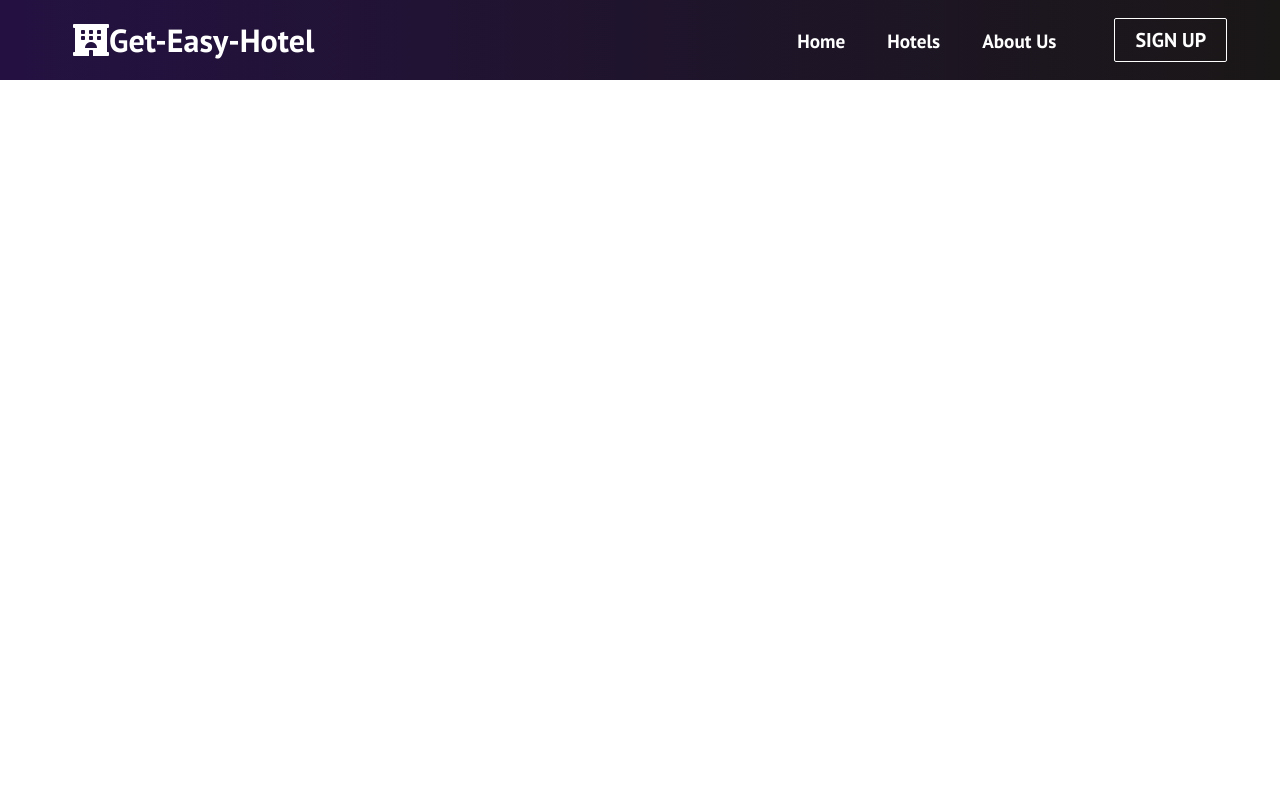
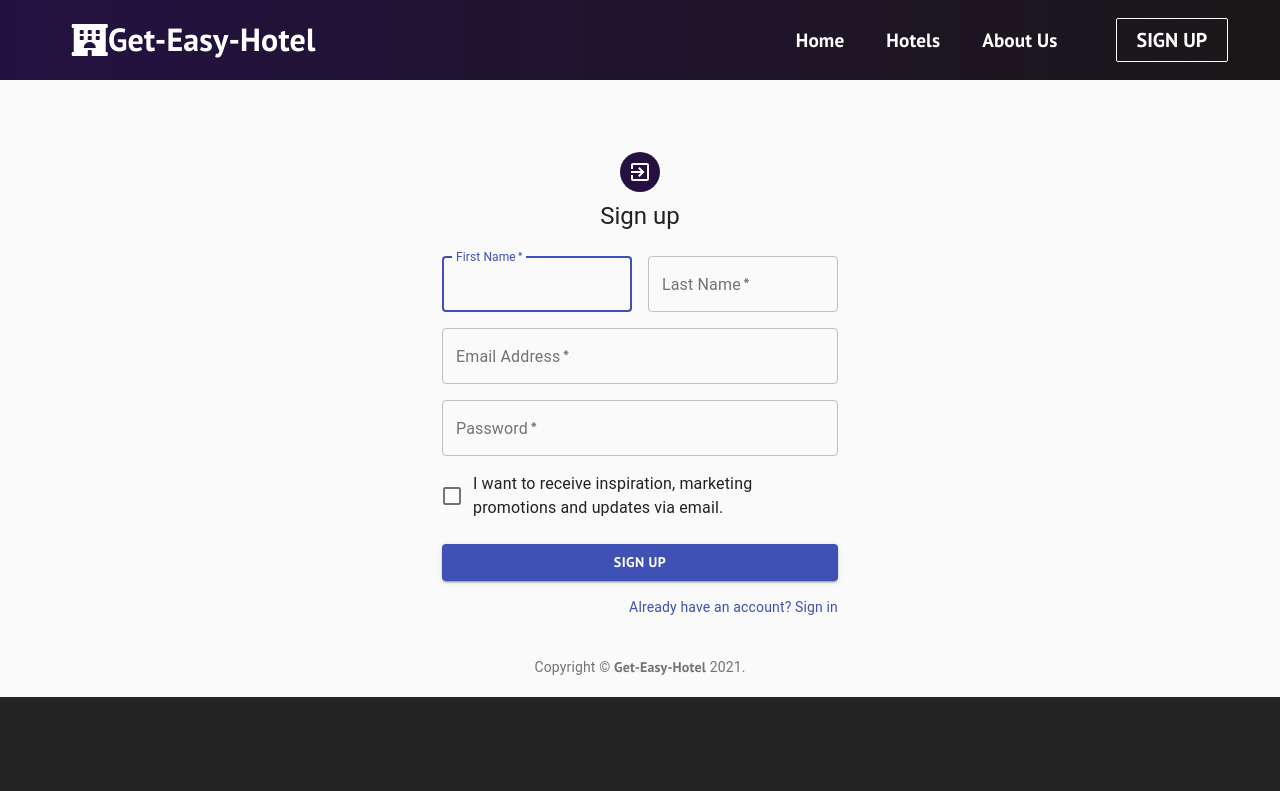
Before and after one commit to BarunBlog/Get-Easy-Hotel, a React (Create React App) app: page /sign-up in a window 1280 px wide. Shown: the top 791 px of the page. Built offline with nearby package versions, Linux system fonts and the light colour scheme.

Commit message:
SignUp component added

```diff
--- a/package.json
+++ b/package.json
@@ -4,6 +4,7 @@
   "private": true,
   "dependencies": {
     "@material-ui/core": "^4.11.3",
+    "@material-ui/icons": "^4.11.2",
     "@testing-library/jest-dom": "^5.11.10",
     "@testing-library/react": "^11.2.5",
     "@testing-library/user-event": "^12.8.3",
--- a/src/components/pages/SignUp.js
+++ b/src/components/pages/SignUp.js
@@ -1,6 +1,143 @@
 import React from 'react';
 import '../../App.css';
 
+import Avatar from '@material-ui/core/Avatar';
+import Button from '@material-ui/core/Button';
+import CssBaseline from '@material-ui/core/CssBaseline';
+import TextField from '@material-ui/core/TextField';
+import FormControlLabel from '@material-ui/core/FormControlLabel';
+import Checkbox from '@material-ui/core/Checkbox';
+import Link from '@material-ui/core/Link';
+import Grid from '@material-ui/core/Grid';
+import Box from '@material-ui/core/Box';
+import ExitToAppTwoToneIcon from '@material-ui/icons/ExitToAppTwoTone';
+import Typography from '@material-ui/core/Typography';
+import { makeStyles } from '@material-ui/core/styles';
+import Container from '@material-ui/core/Container';
+
+function Copyright() {
+  return (
+    <Typography variant="body2" color="textSecondary" align="center">
+      {'Copyright © '}
+      <Link color="inherit" href="/">
+        Get-Easy-Hotel
+      </Link>{' '}
+      {new Date().getFullYear()}
+      {'.'}
+    </Typography>
+  );
+}
+
+const useStyles = makeStyles((theme) => ({
+  paper: {
+    marginTop: theme.spacing(8),
+    display: 'flex',
+    flexDirection: 'column',
+    alignItems: 'center',
+  },
+  avatar: {
+    margin: theme.spacing(1),
+    backgroundColor: 'rgb(36, 17, 66)',
+  },
+  form: {
+    width: '100%', // Fix IE 11 issue.
+    marginTop: theme.spacing(3),
+  },
+  submit: {
+    margin: theme.spacing(3, 0, 2),
+  },
+}));
+
 export default function SignUp() {
-    return <h1 className='sign-up'>Sign Up</h1>
+  const classes = useStyles();
+
+  return (
+    <Container component="main" maxWidth="xs">
+      <CssBaseline />
+      <div className={classes.paper}>
+        <Avatar className={classes.avatar}>
+          <ExitToAppTwoToneIcon />
+        </Avatar>
+        <Typography component="h1" variant="h5">
+          Sign up
+        </Typography>
+        <form className={classes.form} noValidate>
+          <Grid container spacing={2}>
+            <Grid item xs={12} sm={6}>
+              <TextField
+                autoComplete="fname"
+                name="firstName"
+                variant="outlined"
+                required
+                fullWidth
+                id="firstName"
+                label="First Name"
+                autoFocus
+              />
+            </Grid>
+            <Grid item xs={12} sm={6}>
+              <TextField
+                variant="outlined"
+                required
+                fullWidth
+                id="lastName"
+                label="Last Name"
+                name="lastName"
+                autoComplete="lname"
+              />
+            </Grid>
+            <Grid item xs={12}>
+              <TextField
+                variant="outlined"
+                required
+                fullWidth
+                id="email"
+                label="Email Address"
+                name="email"
+                autoComplete="email"
+              />
+            </Grid>
+            <Grid item xs={12}>
+              <TextField
+                variant="outlined"
+                required
+                fullWidth
+                name="password"
+                label="Password"
+                type="password"
+                id="password"
+                autoComplete="current-password"
+              />
+            </Grid>
+            <Grid item xs={12}>
+              <FormControlLabel
+                control={<Checkbox value="allowExtraEmails" color="primary" />}
+                label="I want to receive inspiration, marketing promotions and updates via email."
+              />
+            </Grid>
+          </Grid>
+          <Button
+            type="submit"
+            fullWidth
+            variant="contained"
+            color="primary"
+            className={classes.submit}
+          >
+            Sign Up
+          </Button>
+          <Grid container justify="flex-end">
+            <Grid item>
+              <Link href="#" variant="body2">
+                Already have an account? Sign in
+              </Link>
+            </Grid>
+          </Grid>
+        </form>
+      </div>
+      <Box mt={5}>
+        <Copyright />
+      </Box>
+      <br/>
+    </Container>
+  );
 }
```
Also changed, not shown: 1 other file (tests, documents, lock files or other folders).
